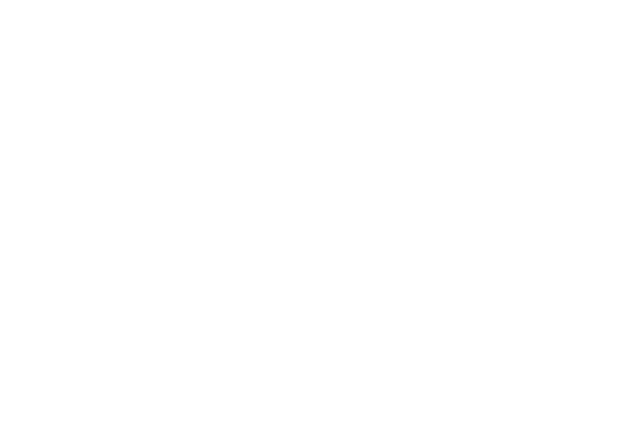
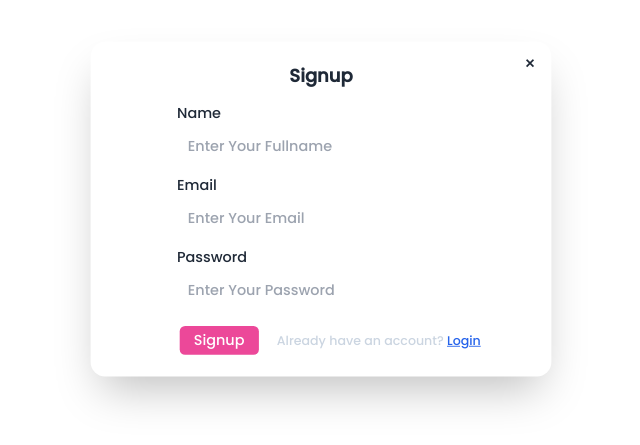
Before and after one commit to omta-coder/Book-Store, a React (Vite) app in the folder FRONTEND/: page /signup in a window 1280 px wide. Before the commit this address had no page. Shown: the part 191-636 px from the top of the page, without its empty margins (275-915 px from the left). Built offline with nearby package versions, Linux system fonts and the light colour scheme.

Commit message:
create signup page

```diff
--- a/FRONTEND/src/App.jsx
+++ b/FRONTEND/src/App.jsx
@@ -2,6 +2,7 @@
 import Home from "./home/Home";
 import { Route, Routes } from "react-router-dom";
 import Courses from "./courses/Courses";
+import Signup from "./components/Signup";
 
 const App = () => {
   return (
@@ -10,6 +11,7 @@
      <Routes>
         <Route path="/" element={<Home />} />
         <Route path="/course" element={<Courses />} />
+        <Route path="/signup" element={<Signup />} />
       </Routes>
     </div>
     </>
--- a/FRONTEND/src/components/Banner.jsx
+++ b/FRONTEND/src/components/Banner.jsx
@@ -31,7 +31,7 @@
           </div>
           <button className="btn mt-6 btn-secondary">Get Started</button>
         </div>
-        <div className="order-1 w-full mt-20 md:w-1/2">
+        <div className="order-1 w-full flex items-center justify-center mt-20 md:w-1/2">
           <img src={banner} className="md:w-[530px] md-h-[460px] md:ml-12" alt="" />
         </div>
       </div>
--- /dev/null
+++ b/FRONTEND/src/components/Signup.jsx
@@ -0,0 +1,73 @@
+import React from "react";
+import { Link } from "react-router-dom";
+import Login from "./Login";
+
+const Signup = () => {
+  return (
+    <>
+      <div className=" flex h-screen items-center justify-center">
+        <div className="w-[600px]">
+          <div className="modal-box">
+            <form
+              className="flex flex-col justify-center items-center"
+              method="dialog"
+            >
+              {/* if there is a button in form, it will close the modal */}
+              <Link to='/' className="btn btn-sm btn-circle btn-ghost absolute right-2 top-2">
+                ✕
+              </Link>
+
+              <h3 className="font-bold text-xl">Signup</h3>
+              <div className="mt-4 space-y-2">
+                <span>Name</span>
+                <br />
+                <input
+                  type="text"
+                  placeholder="Enter Your Fullname"
+                  className="w-80 px-3 py-1 rounded-md outline-none"
+                />
+              </div>
+              <div className="mt-4 space-y-2">
+                <span>Email</span>
+                <br />
+                <input
+                  type="email"
+                  placeholder="Enter Your Email"
+                  className="w-80 px-3 py-1 rounded-md outline-none"
+                />
+              </div>
+              <div className="mt-4 space-y-2">
+                <span>Password</span>
+                <br />
+                <input
+                  type="password"
+                  placeholder="Enter Your Password"
+                  className="w-80 px-3 py-1 rounded-md outline-none"
+                />
+              </div>
+              <div className="flex items-center justify-around mt-6">
+                <button className="text-start bg-pink-500 mx-5 text-white px-4 py-1 rounded-md hover:bg-pink-700 duration-200">
+                  Signup
+                </button>
+                <p className="text-sm text-slate-300 font-thin">
+                  Already have an account?{" "}
+                  <button
+                    className="underline text-blue-600 cursor-pointer"
+                    onClick={() =>
+                        document.getElementById("my_modal_3").showModal()
+                      }
+                  >
+                    Login
+                  </button>{" "}
+                  <Login/>
+                </p>
+              </div>
+            </form>
+          </div>
+        </div>
+      </div>
+    </>
+  );
+};
+
+export default Signup;
```
